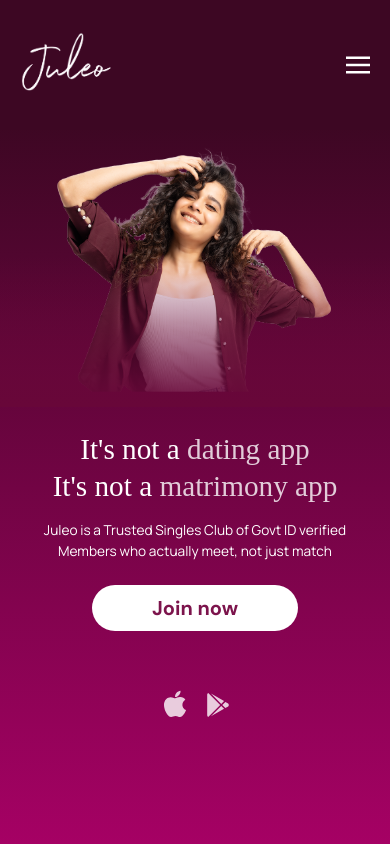
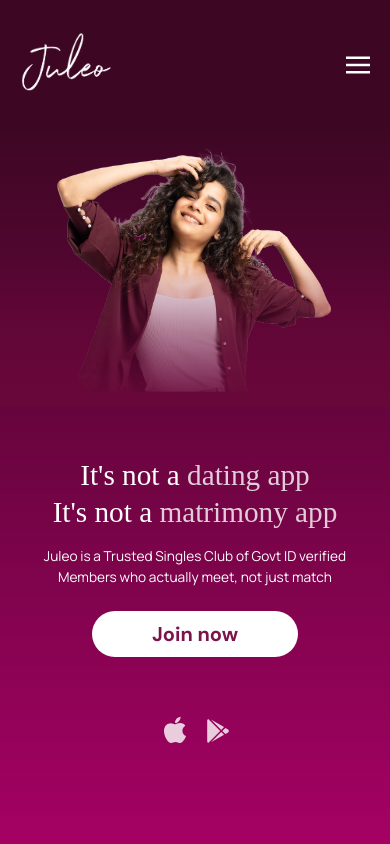
Before and after one commit to sam-juleo/juleo-landing-page, a React (Create React App) app: page / in a window 390 px wide. Shown: the top 844 px of the page. Built offline with nearby package versions, Linux system fonts and the light colour scheme; a web font is replaced by a local one.

Commit message:
Update Banner.tsx

```diff
--- a/src/view/Banner.tsx
+++ b/src/view/Banner.tsx
@@ -52,7 +52,7 @@ function Banner() {
 
                         </div>
                         {/* text-4xl lg:text-7xl  */}
-                        <h1 className="text-[7.5vw] mt-12 lg:text-[3.55vw] lg:mt-[15vh] font-normal text-center leading-tight w-full font-Frank text-white ">
+                        <h1 className="text-[7.5vw] mt-[100px] lg:text-[3.55vw] lg:mt-[15vh] font-normal text-center leading-tight w-full font-Frank text-white ">
                             It's not a <span className="text-white opacity-80">dating app</span><br />
                             It's not a <span className="text-white opacity-80">matrimony app</span>
                         </h1>
```
